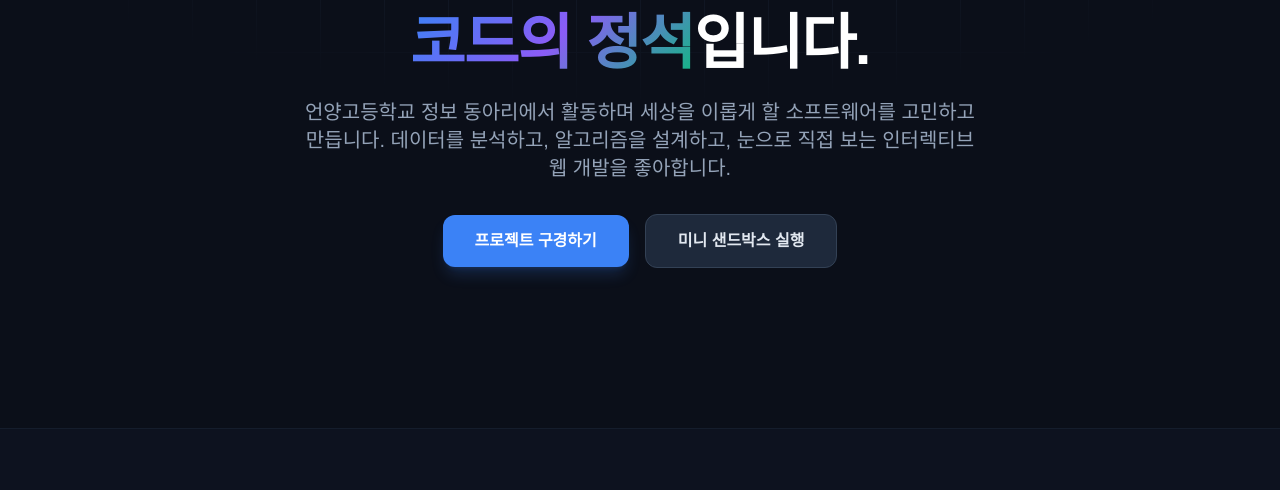
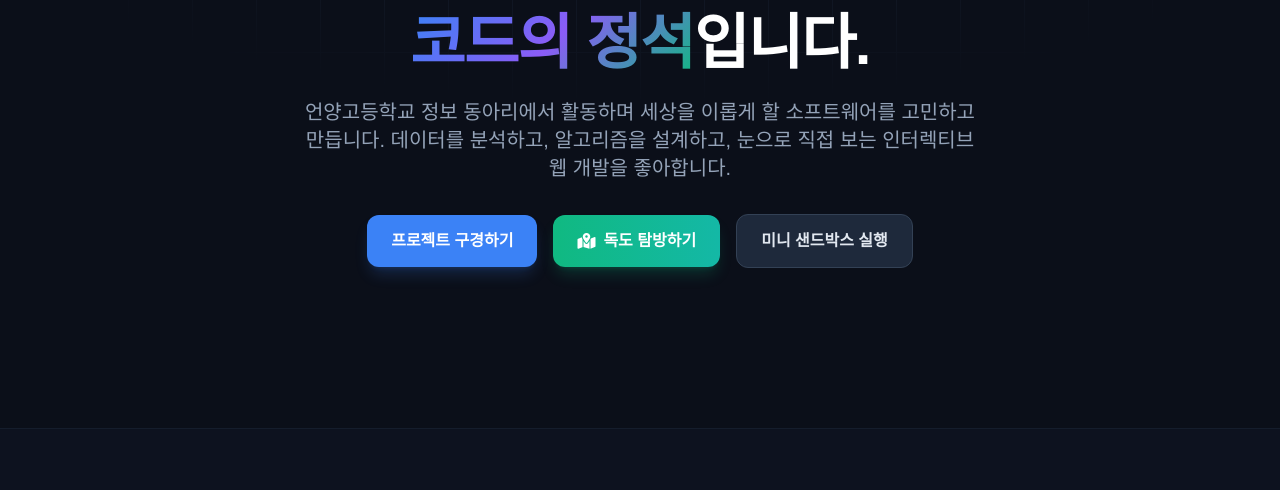
Before and after one commit to kjihoo1009-lab/eyhskjh, a plain HTML site: page index.html in a window 1280 px wide. Shown: the part 204-694 px from the top of the page. Drawn offline with nearby package versions, Linux system fonts and the light colour scheme; a web font is replaced by a local one.

Commit message:
Update index.html

```diff
--- a/index.html
+++ b/index.html
@@ -127,10 +127,14 @@
             </p>
 
             <div class="flex flex-col sm:flex-row justify-center items-center gap-4">
-                <a href="#projects" class="w-full sm:w-auto bg-brand-blue hover:bg-blue-600 text-white font-semibold px-8 py-3.5 rounded-xl transition-all duration-200 shadow-lg shadow-brand-blue/20">
+                <a href="#projects" class="w-full sm:w-auto bg-brand-blue hover:bg-blue-600 text-white font-semibold px-6 py-3.5 rounded-xl transition-all duration-200 shadow-lg shadow-brand-blue/20 text-center">
                     프로젝트 구경하기
                 </a>
-                <a href="#playground" class="w-full sm:w-auto bg-slate-200 hover:bg-slate-300 dark:bg-slate-800 dark:hover:bg-slate-700 border border-slate-300 dark:border-slate-700 text-slate-800 dark:text-slate-200 font-semibold px-8 py-3.5 rounded-xl transition-all duration-200">
+                <!-- 독도 탐방 사이트 연결 버튼 -->
+                <a href="https://dokdo-theta.vercel.app/" target="_blank" rel="noopener noreferrer" class="w-full sm:w-auto bg-gradient-to-r from-emerald-500 to-teal-500 hover:from-emerald-600 hover:to-teal-600 text-white font-bold px-6 py-3.5 rounded-xl transition-all duration-200 shadow-lg shadow-emerald-500/20 flex items-center justify-center gap-2">
+                    <i class="fa-solid fa-map-location-dot"></i> 독도 탐방하기
+                </a>
+                <a href="#playground" class="w-full sm:w-auto bg-slate-200 hover:bg-slate-300 dark:bg-slate-800 dark:hover:bg-slate-700 border border-slate-300 dark:border-slate-700 text-slate-800 dark:text-slate-200 font-semibold px-6 py-3.5 rounded-xl transition-all duration-200 text-center">
                     미니 샌드박스 실행
                 </a>
             </div>
```
